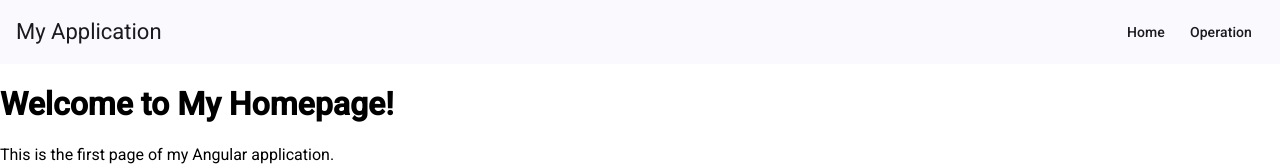
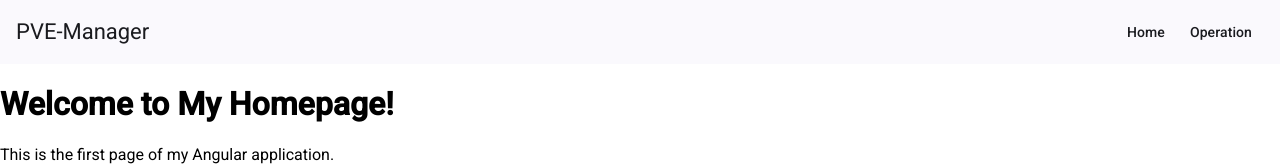
Before and after one commit to gyurci08/pve-manager-frontend, an Angular app: page / in a window 1280 px wide. Shown: the top 166 px of the page. Built offline with nearby package versions, Linux system fonts and the light colour scheme.

Commit message:
Nav: title

```diff
--- a/src/app/navbar/navbar.component.html
+++ b/src/app/navbar/navbar.component.html
@@ -1,5 +1,5 @@
 <mat-toolbar color="primary">
-  <span>My Application</span>
+  <span>PVE-Manager</span>
   <span class="spacer"></span>
   <a mat-button routerLink="/">Home</a>
   <a mat-button routerLink="/operation">Operation</a>
```
